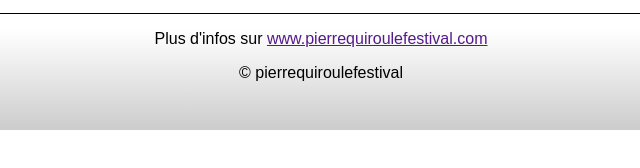
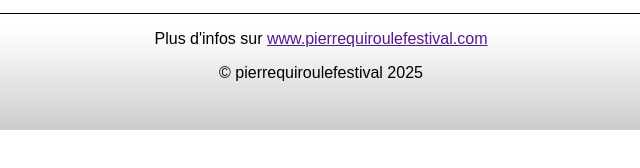
Before and after one commit to baouzjulien82/freecodecamp-exercices-CSS-05-Build_a_Event_Flyer_Page, a plain HTML site: page index.html in a window 1280 px wide. Shown: the part 904-1072 px from the top of the page, 319-959 px from the left. Drawn offline with Linux system fonts and the light colour scheme.

Commit message:
Update index.html

```diff
--- a/index.html
+++ b/index.html
@@ -45,7 +45,7 @@
   </main>
   <footer>
     <p>Plus d'infos sur <a href="" target="_blank">www.pierrequiroulefestival.com</a></p>
-    <p>© pierrequiroulefestival</p>
+    <p>© pierrequiroulefestival 2025</p>
   </footer>
 </body>
 
```
